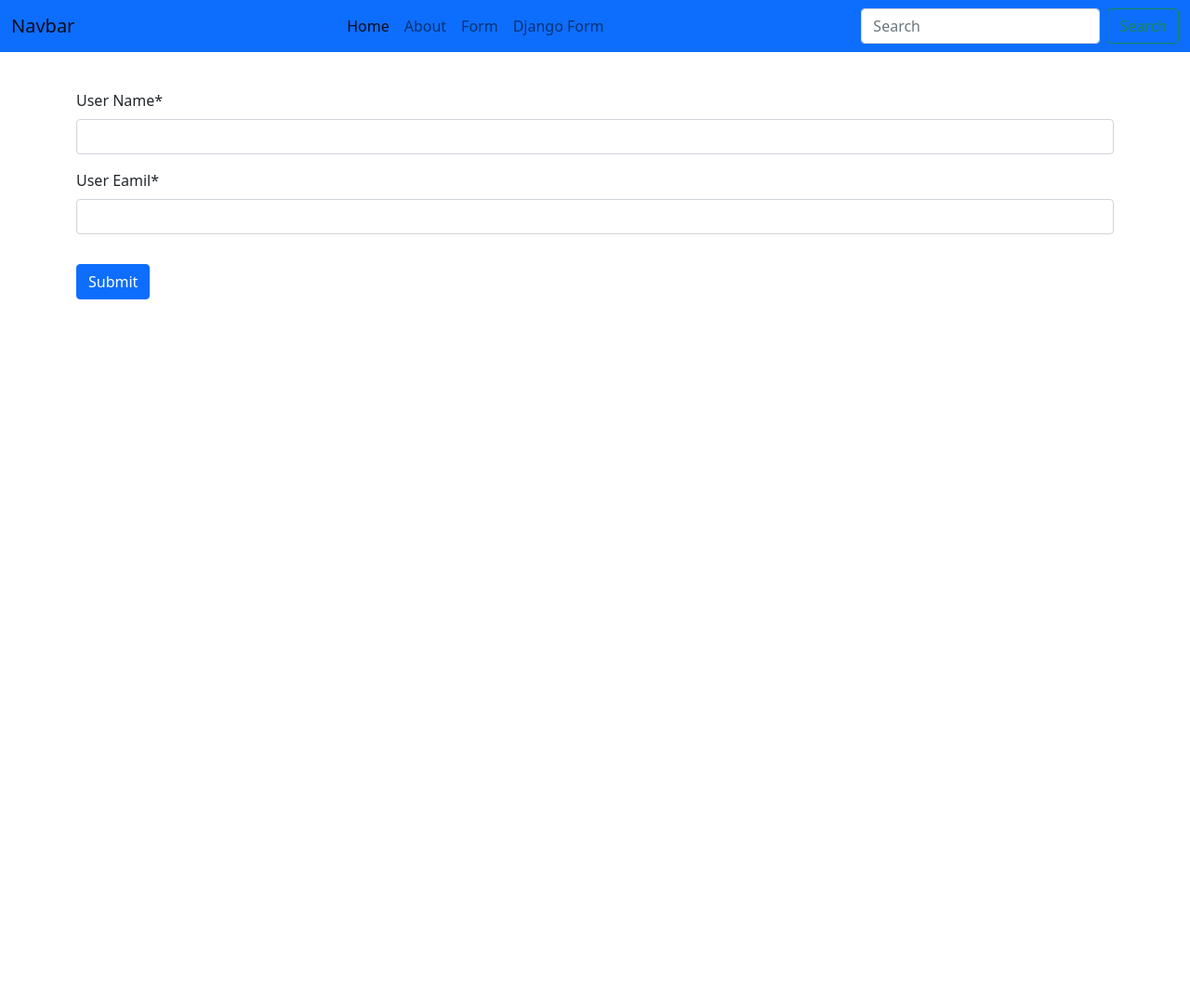
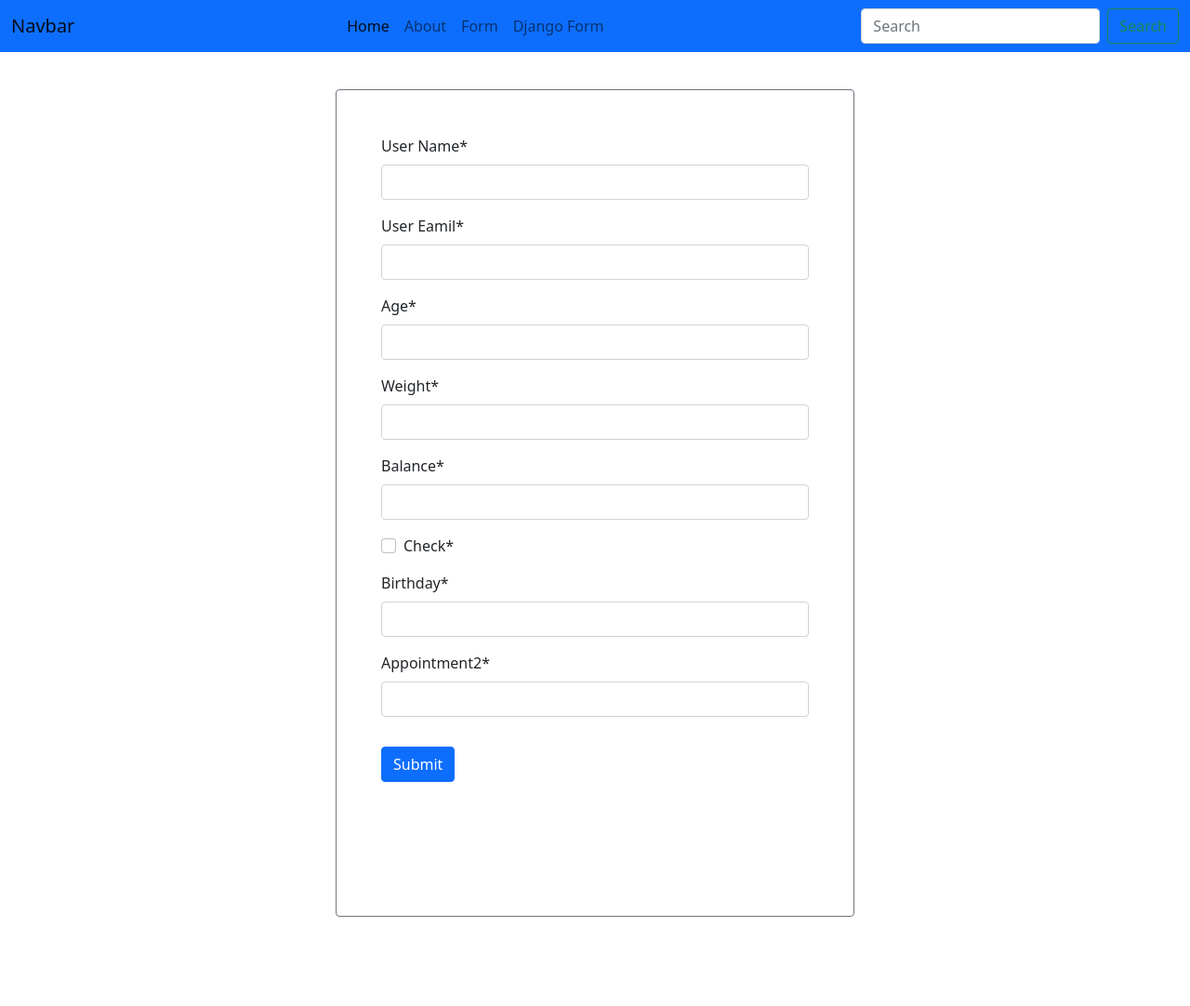
Before and after one commit to Swapno963/Django_forms, a Django app: template first_app/templates/django_form.html in a window 1280 px wide. Shown: the whole page at 93% size. Before the commit the page ends 322 px from the top, so only its background shows below. Run offline with Django 4.2, Linux system fonts and the light colour scheme; the template is opened without the code that fills it: values that come from a table or form of the project are taken from there, others are empty; some libraries are stand-ins or nearby versions.

Commit message:
some built in form field

```diff
--- a/first_app/forms.py
+++ b/first_app/forms.py
@@ -3,3 +3,10 @@ from django import forms
 class contactForm(forms.Form):
     name = forms.CharField(label='User Name')
     email = forms.EmailField(label='User Eamil')
+    age = forms.IntegerField()
+    weight = forms.FloatField()
+    balance = forms.DecimalField()
+    check = forms.BooleanField()
+    birthday = forms.DateField()
+    # appointment = forms.DateRangeField()
+    appointment2 = forms.DateTimeField()
--- a/first_app/templates/django_form.html
+++ b/first_app/templates/django_form.html
@@ -3,7 +3,7 @@
 
 {% block content%}
 {% load crispy_forms_tags%}
-<form method='post'>
+<form class='pt-5 border border-secondary p-5 rounded' method='post' style="width:50%; height:890px; margin:auto">
     {%csrf_token%}
     {{form | crispy}}
     <button type="submit" class="btn btn-primary mt-3">Submit</button>
```
